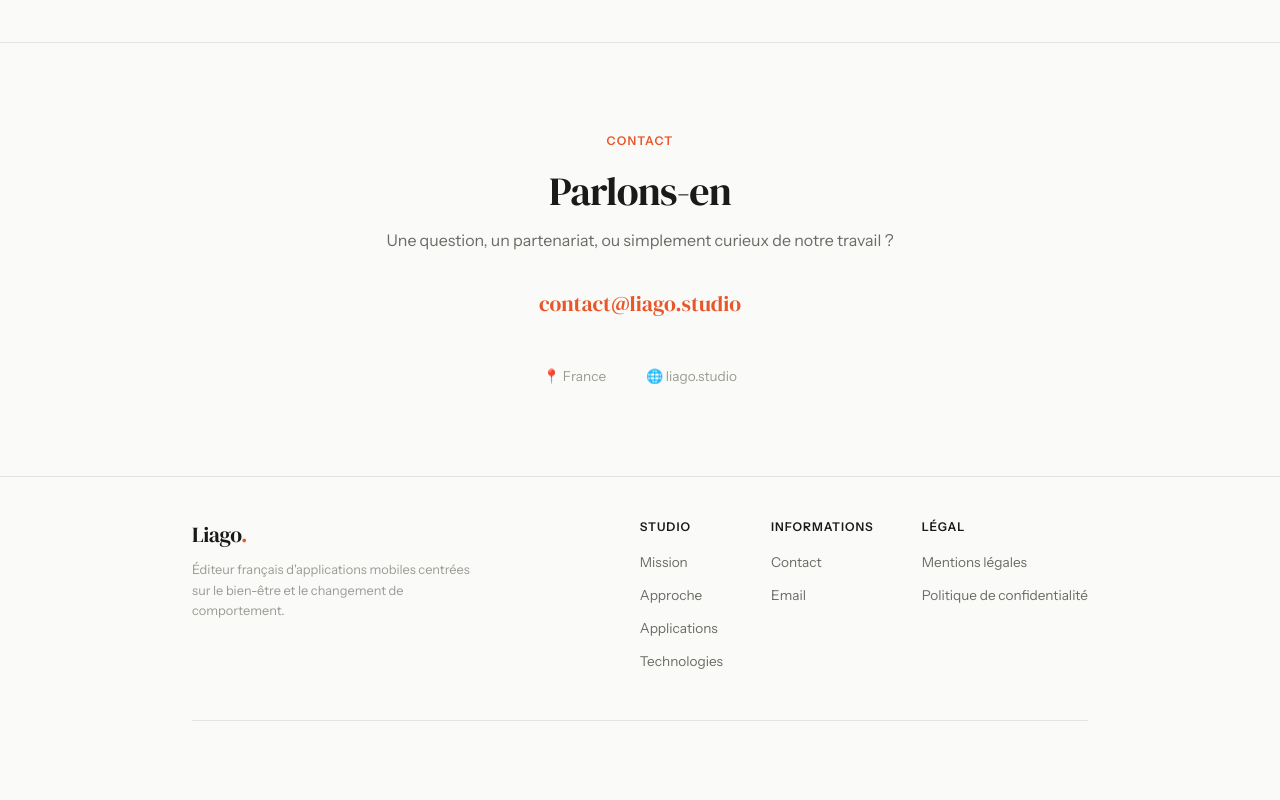
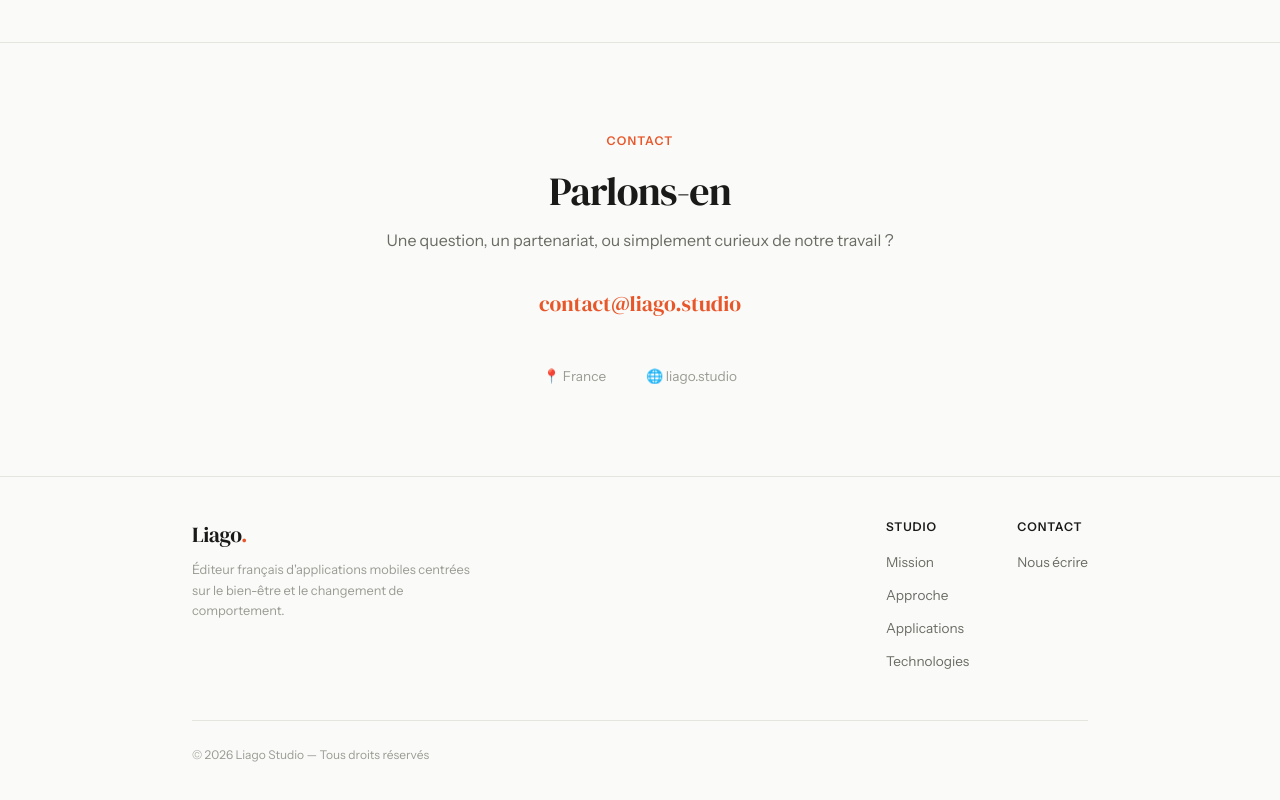
Before and after one commit to Charlu59/LiagoStudio, a plain HTML site: page index.html in a window 1280 px wide. Shown: the part 4867-5667 px from the top of the page. Drawn offline with Linux system fonts and the light colour scheme.

Commit message:
Update footer section and contact information

```diff
--- a/index.html
+++ b/index.html
@@ -983,19 +983,18 @@
             </ul>
           </div>
           <div class="footer-col">
-            <h4>Informations</h4>
+            <h4>Contact</h4>
             <ul>
-              <li><a href="#contact">Contact</a></li>
-              <li><a href="/cdn-cgi/l/email-protection#2744484953464453674b4e46404809545352434e48">Email</a></li>
-            </ul>
-          </div>
-          <div class="footer-col">
-            <h4>Légal</h4>
-            <ul>
-              <li><a href="#">Mentions légales</a></li>
-              <li><a href="#">Politique de confidentialité</a></li>
+              <li><a href="#contact">Nous écrire</a></li>
             </ul>
           </div>
         </div>
       </div>
       <div class="footer-bottom">
+        <span>© 2026 Liago Studio — Tous droits réservés</span>
+      </div>
+    </div>
+  </footer>
+
+</body>
+</html>
```
